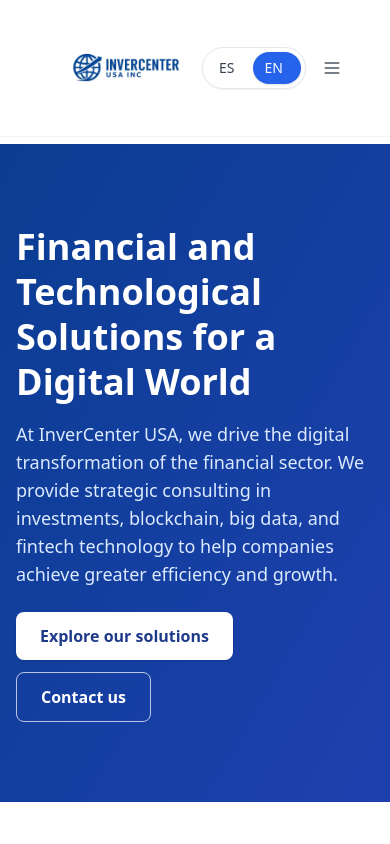
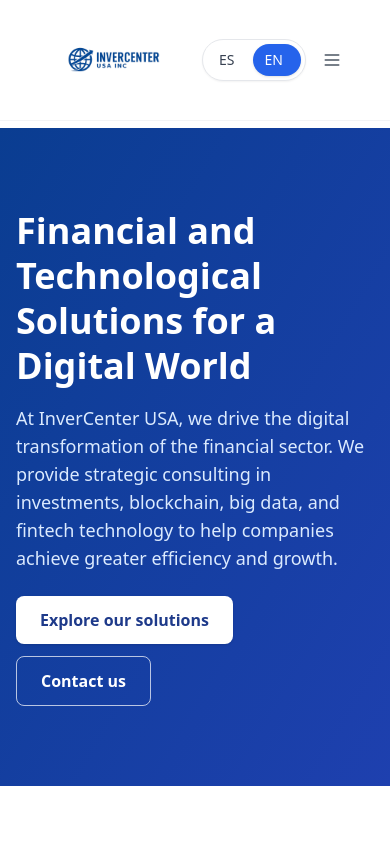
Before and after one commit to Ubeto24/invercenter-site, a React (Vite) app: page / in a window 390 px wide. Shown: the top 844 px of the page. Built offline with nearby package versions, Linux system fonts and the light colour scheme.

Commit message:
Revert "style(header): increase logo size across breakpoints; adjust main padding"
This reverts commit a8d93f9421c62e23cd1ab74206de1be99d6aa8ed.

```diff
--- a/src/App.jsx
+++ b/src/App.jsx
@@ -23,7 +23,7 @@ export default function App() {
         Skip to content
       </a>
       <Header />
-      <main id="content" className="flex-1 pt-36 sm:pt-28 md:pt-24">
+      <main id="content" className="flex-1 pt-32 sm:pt-24 md:pt-20">
         <Routes>
           <Route path="/" element={<Home />} />
           <Route path="/services" element={<Services />} />
--- a/src/components/Header.jsx
+++ b/src/components/Header.jsx
@@ -29,7 +29,7 @@ export default function Header() {
                   <img
                     src={logo}
                     alt={t('brand.name')}
-                    className="h-28 sm:h-20 md:h-24 lg:h-28 xl:h-32 w-auto shrink-0 opacity-0 animate-fadeInScale transition-all duration-300 ease-in-out hover:opacity-90"
+                    className="h-24 sm:h-16 md:h-20 lg:h-24 xl:h-28 w-auto shrink-0 opacity-0 animate-fadeInScale transition-all duration-300 ease-in-out hover:opacity-90"
                     loading="eager"
                     decoding="async"
                   />
```
